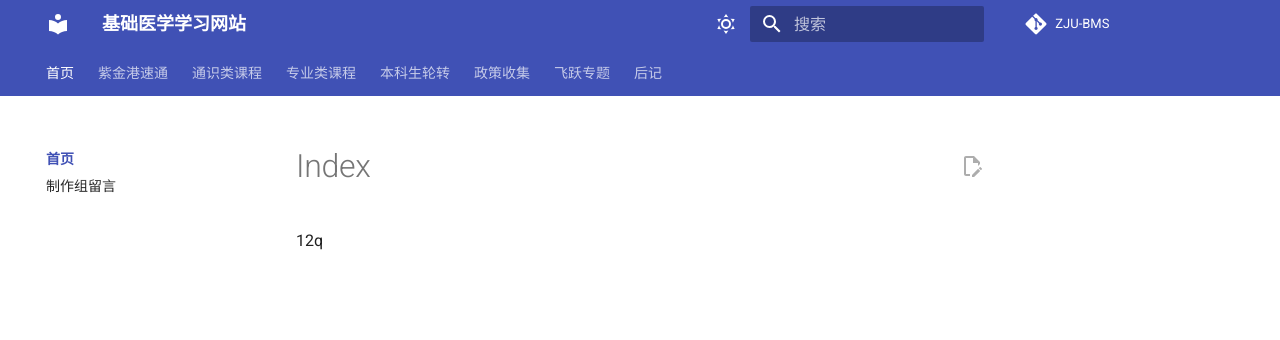
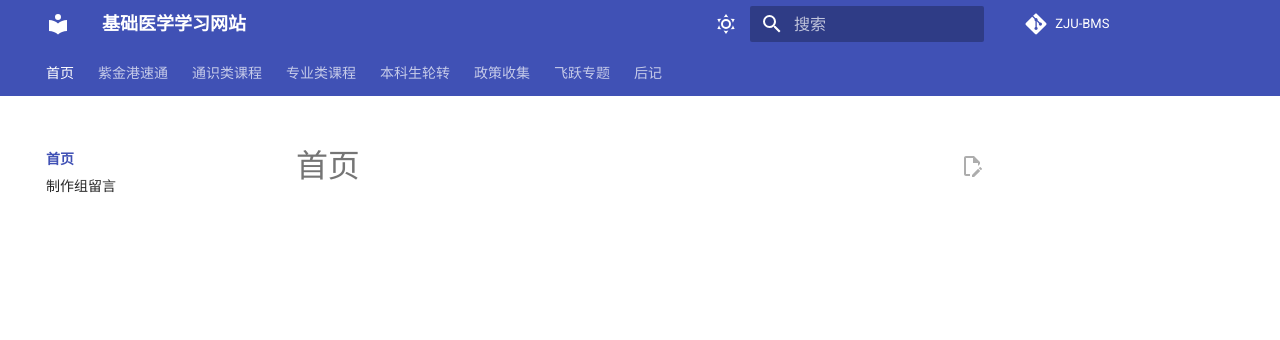
Before and after one commit to GuChL9/site-test, an MkDocs documentation site: the page built from docs/index.md, in a window 1280 px wide. Shown: the top 340 px of the page. Built offline with MkDocs 1.6.1 and Material for MkDocs 9.7.7, drawn with Linux system fonts in a browser that asks for light colours; comment, search, counter and statistics services are not loaded.

Commit message:
Update index.md

```diff
--- a/docs/index.md
+++ b/docs/index.md
@@ -1 +1 @@
-12q
+# 首页
```
